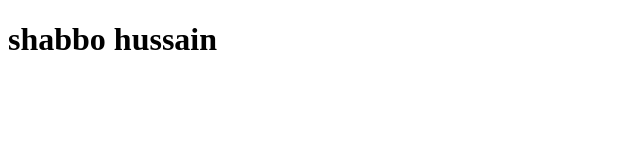
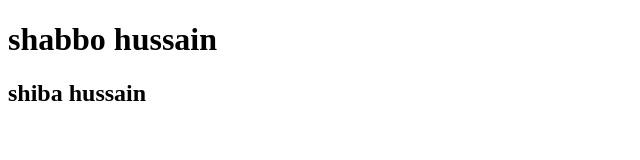
Before and after one commit to shabbo-hussain/Demo, a plain HTML site: page demoFile.html in a window 1280 px wide. Shown: the whole page, without its empty margins (0-640 px from the left). Drawn offline with Linux system fonts and the light colour scheme.

Commit message:
new updated

```diff
--- a/demoFile.html
+++ b/demoFile.html
@@ -5,5 +5,6 @@
 </head>
 <body>
 <h1>shabbo hussain</h1>
+<h2>shiba hussain</h2>
 </body>
 </html>
```
